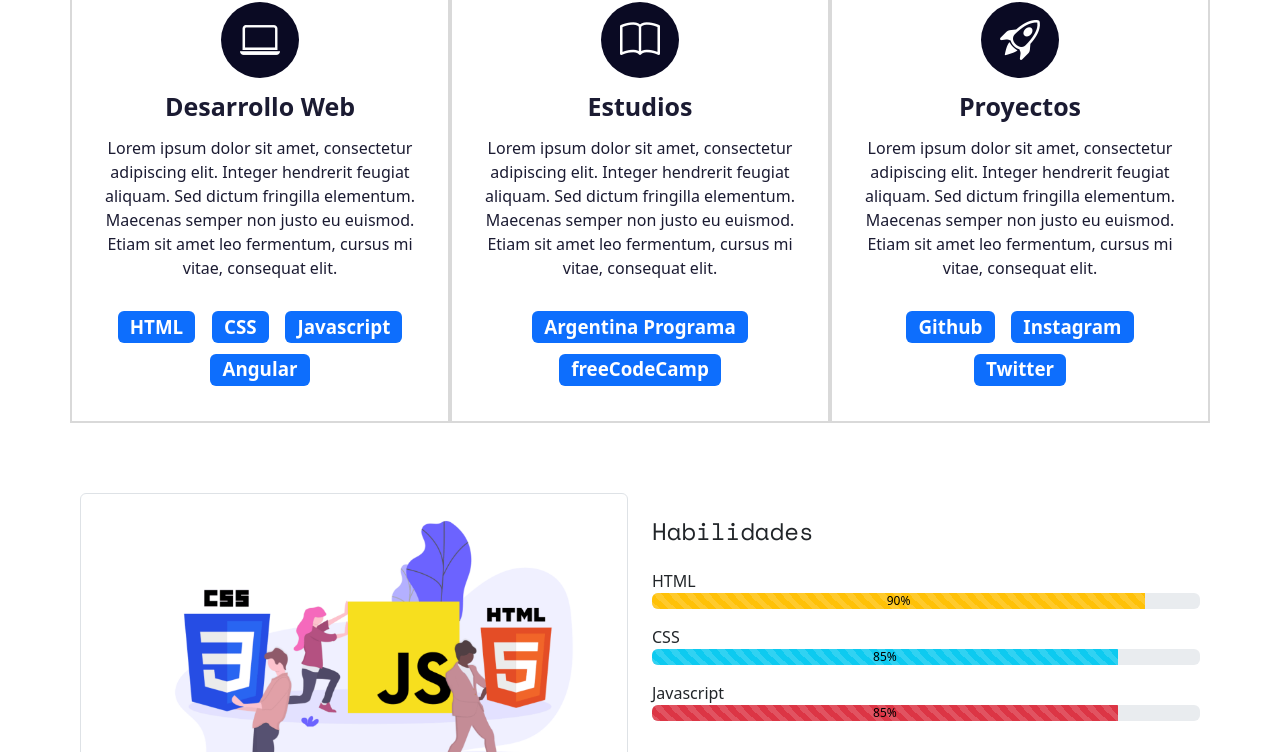
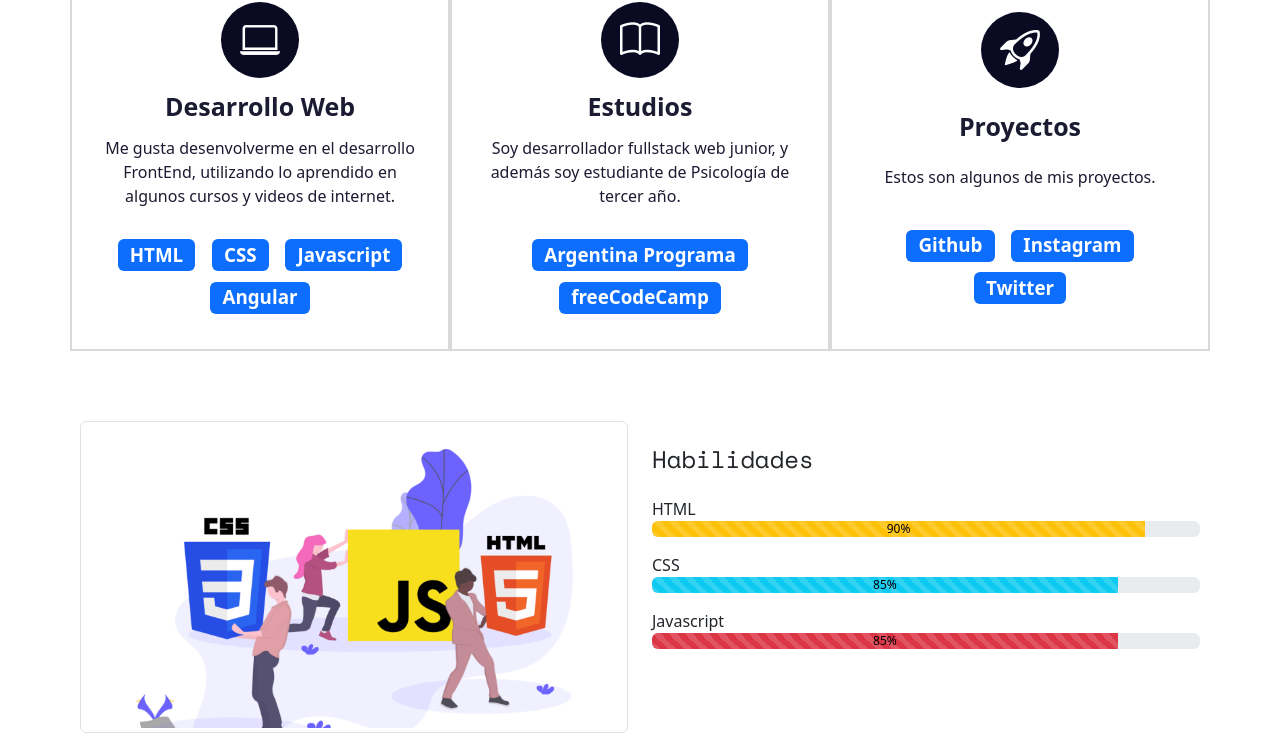
Before and after one commit to OviedoLuciano/portfolio-luciano, a plain HTML site: page index.html in a window 1280 px wide. Shown: the part 1495-2247 px from the top of the page. Drawn offline with nearby package versions, Linux system fonts and the light colour scheme; a web font is replaced by a local one.

Commit message:
textos añadidos

```diff
--- a/index.html
+++ b/index.html
@@ -61,7 +61,7 @@
         <div class="contenedor">
             <h2 class="seccion-titulo">Conóceme <button class="leer-mas rounded-circle" id="hideTextBtn"><i id="icon" class="bi bi-dash-circle"></i></button></h2>
 
-            <div  class="esconder" id="hideText"><p class="seccion-texto">Lorem ipsum dolor sit amet, consectetur adipiscing elit. Integer hendrerit feugiat aliquam. Sed dictum fringilla elementum. Maecenas semper non justo eu euismod. Etiam sit amet leo fermentum, cursus mi vitae, consequat elit. Maecenas ultricies odio pretium, placerat sem id, vestibulum dui. Donec tristique, est id facilisis ultrices, est lorem dapibus neque, eget sodales massa lorem in massa. Aenean rhoncus a mauris ac rhoncus. Pellentesque est tortor, tincidunt ut cursus ac, consequat a nisl. Quisque at blandit risus.</p>
+            <div  class="esconder" id="hideText"><p class="seccion-texto">Soy desarrollador web junior. Tengo 22 años, nací en Ushuaia y actualmente me encuentro viviendo en Córdoba. Estudio en la academia Argentina Programa.</p>
             <a href="#"><button class="btn">Mis proyectos <i class="bi bi-pencil-square"></i></button></a>
             </div>
 
@@ -75,7 +75,7 @@
                <div class="columna col-12 col-md-4" data-id="1">
                 <i class="bi bi-laptop"></i>
                 <p class="experiencia-titulo">Desarrollo Web</p>
-                <p>Lorem ipsum dolor sit amet, consectetur adipiscing elit. Integer hendrerit feugiat aliquam. Sed dictum fringilla elementum. Maecenas semper non justo eu euismod. Etiam sit amet leo fermentum, cursus mi vitae, consequat elit.</p>
+                <p>Me gusta desenvolverme en el desarrollo FrontEnd, utilizando lo aprendido en algunos cursos y videos de internet.</p>
                 <div class="badges-contenedor">
                     <span class="badge text-bg-primary">HTML</span>
                     <span class="badge text-bg-primary">CSS</span>
@@ -87,7 +87,7 @@
                 <div class="columna col-12 col-md-4" data-id="2">
                     <i class="bi bi-book"></i>
                     <p class="experiencia-titulo">Estudios</p>
-                    <p>Lorem ipsum dolor sit amet, consectetur adipiscing elit. Integer hendrerit feugiat aliquam. Sed dictum fringilla elementum. Maecenas semper non justo eu euismod. Etiam sit amet leo fermentum, cursus mi vitae, consequat elit.</p>
+                    <p>Soy desarrollador fullstack web junior, y además soy estudiante de Psicología de tercer año.</p>
                     <div class="badges-contenedor">
                         <span class="badge text-bg-primary">Argentina Programa</span>
                         <span class="badge text-bg-primary">freeCodeCamp</span>
@@ -97,7 +97,7 @@
                  <div class="columna col-12 col-md-4" data-id="3">
                     <i class="bi bi-rocket-takeoff"></i>
                     <p class="experiencia-titulo">Proyectos</p>
-                    <p>Lorem ipsum dolor sit amet, consectetur adipiscing elit. Integer hendrerit feugiat aliquam. Sed dictum fringilla elementum. Maecenas semper non justo eu euismod. Etiam sit amet leo fermentum, cursus mi vitae, consequat elit.</p>
+                    <p>Estos son algunos de mis proyectos.</p>
                     <div class="badges-contenedor">
                         <span class="badge text-bg-primary">Github</span>
                         <span class="badge text-bg-primary">Instagram</span>
```
